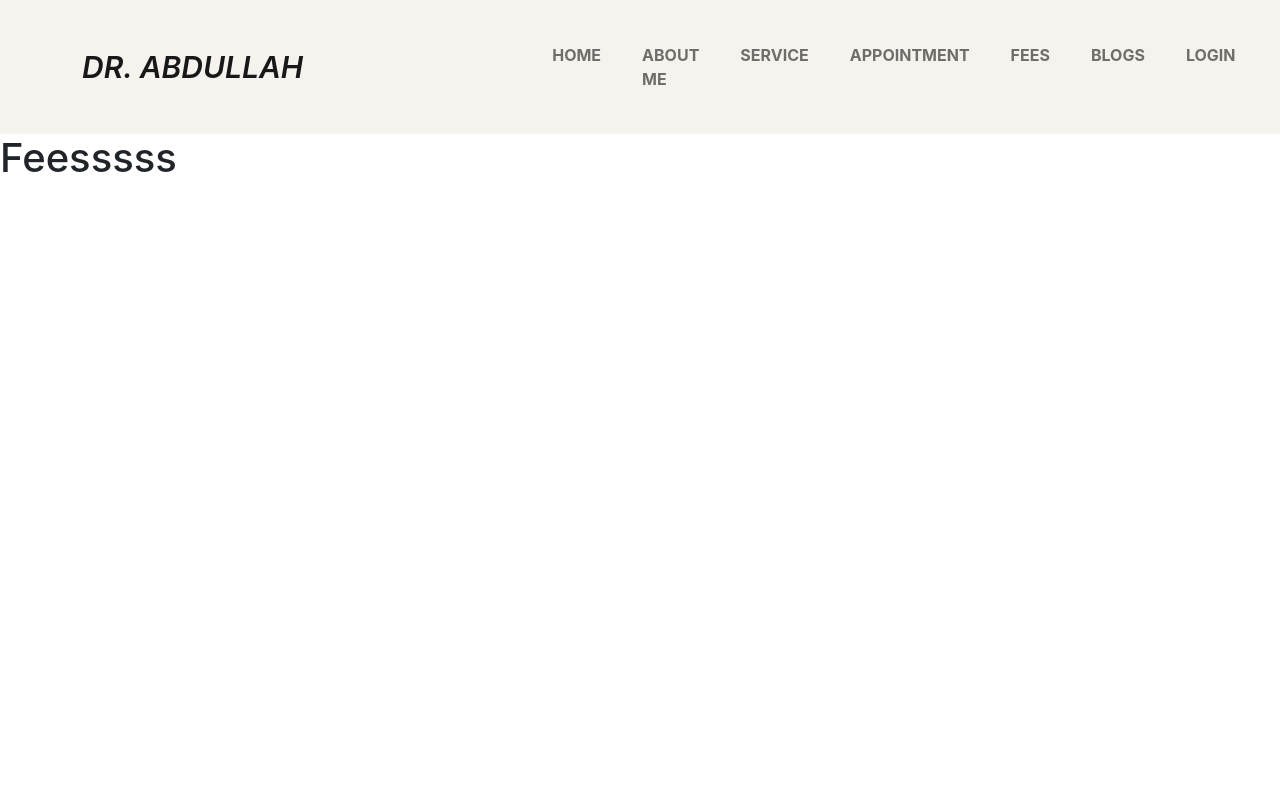
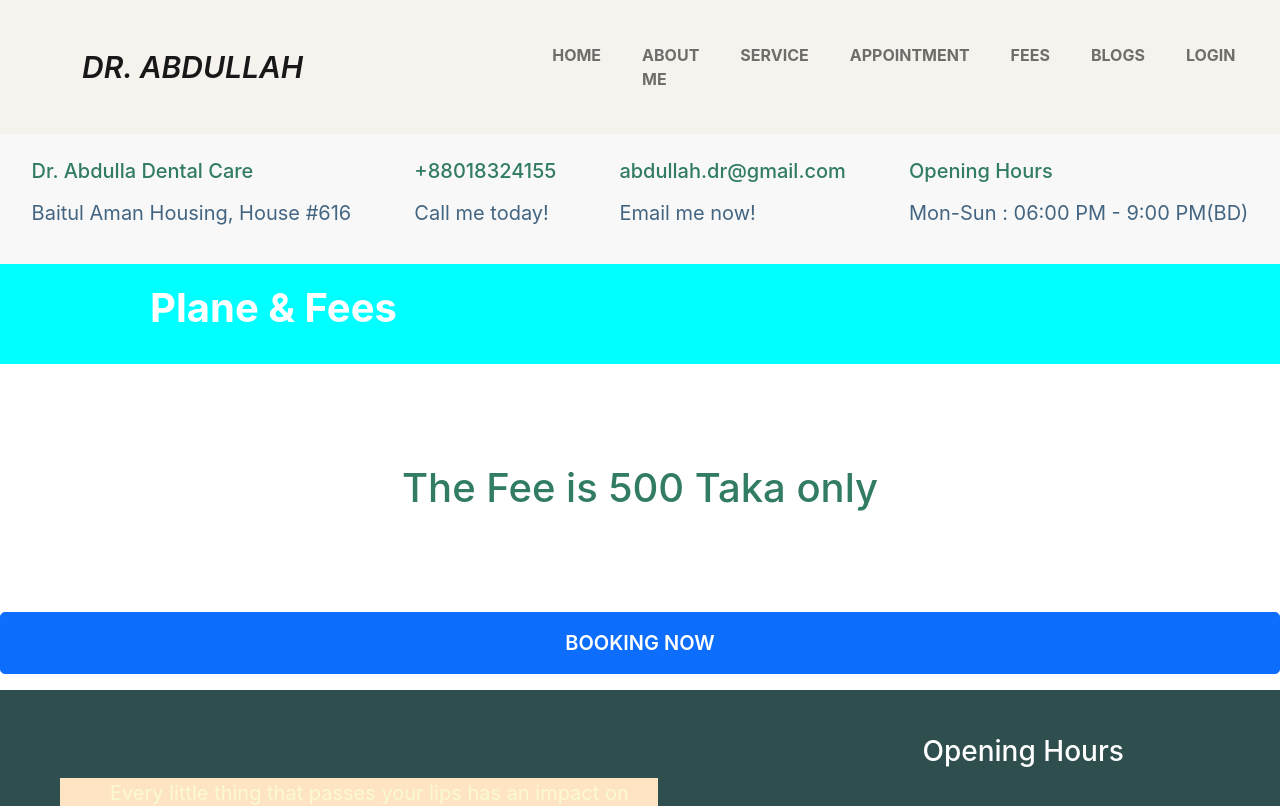
Before and after one commit to khanmdsohel02/Dental-Care, a React (Create React App) app: page /fees in a window 1280 px wide. Shown: the top 806 px of the page. Built offline with nearby package versions, Linux system fonts and the light colour scheme.

Commit message:
fees done

```diff
--- a/src/component/Appointment/Appointment.css
+++ b/src/component/Appointment/Appointment.css
@@ -0,0 +1,9 @@
+.book{
+    height: 100px;
+    background-color: aqua;
+}
+.book h1{
+    text-align: center;
+    padding-top:20px ;
+    color:white;
+}
--- a/src/component/Appointment/Appointment.js
+++ b/src/component/Appointment/Appointment.js
@@ -1,27 +1,32 @@
-// import React from 'react';
-// import "./Appointment.css"
+import React from 'react';
+import "./Appointment.css"
+import MailingAddress from "../../Share/MailingAddress/MailingAddress"
+import Footer from "../../Share/Footer/Footer"
 
-// const Appointment = () => {
-//     return (
-//         <>
-//          <section className='contact'>
-//             <h5>CONTACT ME</h5>
-//             <h2>Request an Appointment</h2>
-//             <h4>Fill out the form below and we will contact you during our working hours.</h4>
-//             <div className="contact-form">
-//                 <form>
-//                     <input type="text" name="name" placeholder='Your Full Name' required />
-//                     <input type="number" name="ph Number" placeholder='Your Ph. Number' required />
-//                     <input type="email" name="email" placeholder='Your Email' required />
-//                     <input type="date" name="email" required />
-//                     <input type="time" name="email" required />
-//                     <textarea name="" rows="7" placeholder='Write Your Problem' required></textarea>
-//                     <button type='submit' className='btn btn-primary'>BOOKING NOW</button>
-//                 </form>
-//             </div>
-//         </section>
-//         </>
-//     );
-// };
+const Appointment = () => {
+    return (
+        <>
+            < MailingAddress />
+            <div className="book">
+                <h1>BOOKING NOW</h1>
+            </div>
+         <section className='contact'>
+            <h4>Fill out the form below and we will contact you during our working hours.</h4>
+            <div className="contact-form">
+                <form>
+                    <input type="text" name="name" placeholder='Your Full Name' required />
+                    <input type="number" name="ph Number" placeholder='Your Ph. Number' required />
+                    <input type="email" name="email" placeholder='Your Email' required />
+                    <input type="date" name="email" required />
+                    <input type="time" name="email" required />
+                    <textarea name="" rows="7" placeholder='Write Your Problem' required></textarea>
+                    <button type='submit' className='btn btn-primary'>SEND REQUEST</button>
+                </form>
+            </div>
+            </section>
+            < Footer/>
+        </>
+    );
+};
 
-// export default Appointment;
+export default Appointment;
--- a/src/component/Blogs/Blogs.js
+++ b/src/component/Blogs/Blogs.js
@@ -1,10 +1,22 @@
 import React from 'react';
-
+import MailingAddress from "../../Share/MailingAddress/MailingAddress"
 const Blog = () => {
     return (
-        <div>
-            <h1>Blogs</h1>
-        </div>
+        <>
+            < MailingAddress />
+            <div className='recent-post'>
+               <p className='title'>Recent Posts</p>
+                <div className="R-post">
+                       {
+                        blogs.map(blog => <Blog
+                            key={blog.id}
+                            blog={blog}
+                        />
+                        )
+            }
+                </div>
+            </div>
+        </>
     );
 };
 
--- /dev/null
+++ b/src/component/Fees/Fees.css
@@ -0,0 +1,18 @@
+.text h2{
+ margin-left: 150px;
+    padding-top: 20px;
+    color: white;
+}
+.fee h1{
+    text-align: center;
+      margin:100px  0px;
+        color: rgb(49, 124, 99);
+}
+.btn{
+    padding: 15px ;
+    font-weight: 600;
+}
+.btn a{
+    text-decoration: none;
+    color: white;
+}
--- a/src/component/Fees/Fees.js
+++ b/src/component/Fees/Fees.js
@@ -1,10 +1,28 @@
 import React from 'react';
+import "./Fees.css"
+import MailingAddress from "../../Share/MailingAddress/MailingAddress"
+import Footer from "../../Share/Footer/Footer"
+import { Button } from 'react-bootstrap';
 
 const Fees = () => {
     return (
-        <div>
-            <h1>Feesssss</h1>
-        </div>
+        <>
+        < MailingAddress/>
+          <div className="book text">
+                <h2>Plane & Fees</h2>
+            </div>
+            <div className="fee">
+                < h1> The Fee is 500 Taka only </h1>
+            </div>
+
+         <div className="d-grid gap-2 mb-3">
+  <Button className='btn' variant="primary" size="lg">
+  <a href="/APPOINTMENT">BOOKING NOW</a>
+  </Button>
+</div>
+
+            <Footer/>
+        </>
     );
 };
 
--- a/src/component/Services/Services.css
+++ b/src/component/Services/Services.css
@@ -7,3 +7,6 @@
 .title-bg{
     background-image: url(../../images/testimonial/bg.png);
 }
+.title-bg{
+    padding-bottom: 30px;
+}
```
